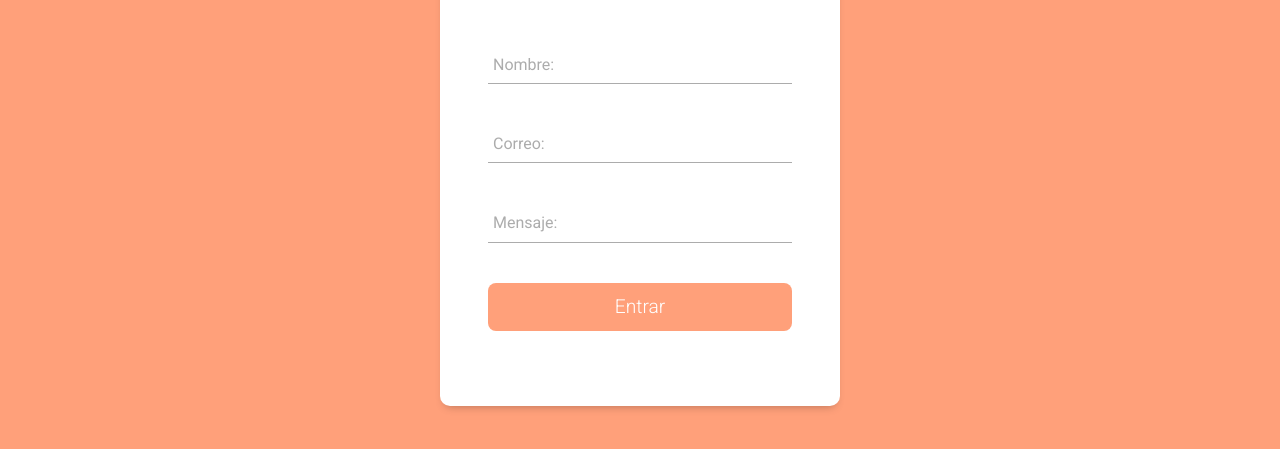
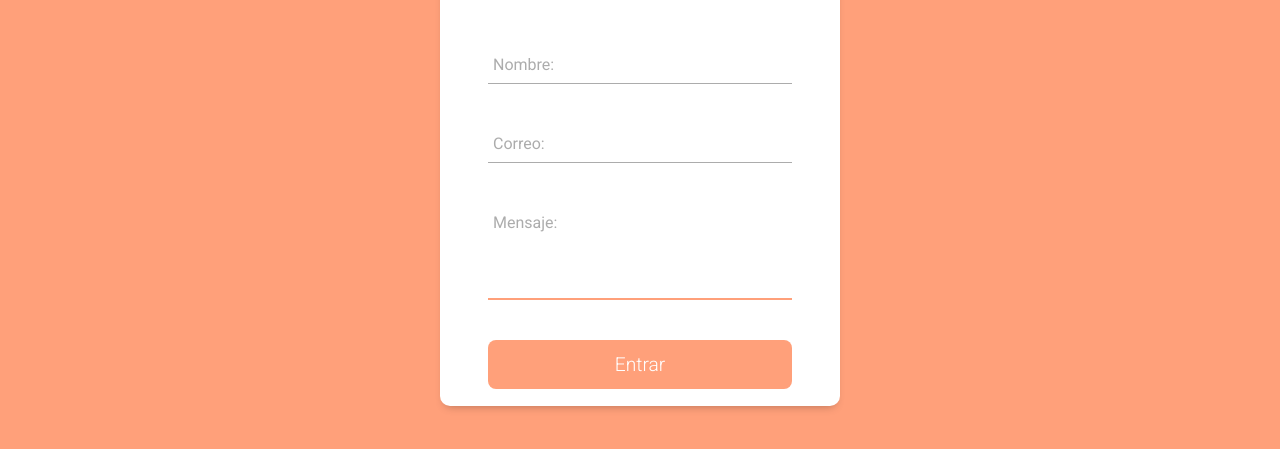
Before and after one commit to JuanNilo/juannilo.github.io, a plain HTML site: page formulario.html in a window 1280 px wide. Shown: the part 349-798 px from the top of the page. Drawn offline with Linux system fonts and the light colour scheme.

Commit message:
Formulario funcional

```diff
--- a/Estilos/formulario.css
+++ b/Estilos/formulario.css
@@ -172,7 +172,10 @@ body{
 .form__submit:hover{
     cursor: pointer;
 }
-
+.message{
+    resize: none;
+    padding:1.8em 0.4em;
+}
 
 .form__input:focus ~ .form__line, .form__input:not(:placeholder-shown) ~ .form__line{
     transform: scale(1);
--- a/formulario.html
+++ b/formulario.html
@@ -21,24 +21,26 @@
         <!-- Formulario -->
                 <!--  -->
                 <div class="body__form">
-                    <form class="form">
+                    <form class="form" action="https://formspree.io/f/mjvlgwop"
+                    method="POST">
                         <h2 class="form__title">Contacto</h2>
                         <p class="form__paragraph">Ingrese sus datos para poder contactarnos. </p>
 
                     <div class="form__container">
                         <div class="form__group">
-                            <input type="text" id="name" class="form__input" placeholder=" ">
+                            <input type="text" class="form__input" placeholder=" " name="name">
                             <label for="name" class="form__label">Nombre:</label>
                             <span class="form__line"></span>
                         </div>
                         <div class="form__group">
-                            <input type="text" id="mail" class="form__input" placeholder=" ">
+                            <input type="email" class="form__input" placeholder=" " name="_replyto">
                             <label for="user" class="form__label">Correo:</label>
                             <span class="form__line"></span>
                         </div>
                         <div class="form__group">
-                            <input type="text" id="message" class="form__input" placeholder=" ">
+
                             <label for="password" class="form__label">Mensaje:</label>
+                            <textarea class="form__input message" name="message"></textarea>
                             <span class="form__line"></span>
                         </div>
                         <input type="submit" class="form__submit" value="Entrar">
```
